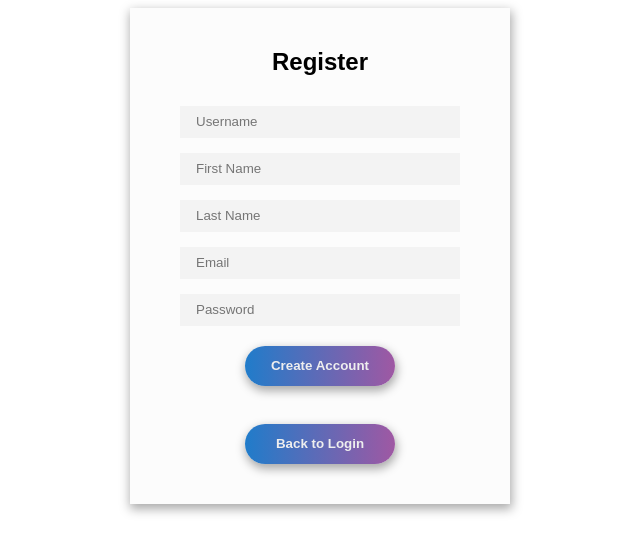
After one commit to bryanhennes/BCS350Capstone, a PHP site: page /register.php in a window 1280 px wide. The commit adds this page. Shown: the top 553 px of the page, without its empty margins (320-960 px from the left). Run offline with PHP 8.4, Linux system fonts and the light colour scheme.

Commit message:
added register

```diff
--- /dev/null
+++ b/register.php
@@ -0,0 +1,196 @@
+<?php
+error_reporting(E_ALL);
+ini_set('display_errors', 1);
+//retrieve mysql login data
+
+
+
+//add data to database
+function addUser($userName, $firstName, $lastName, $email, $date, $password){
+    require_once 'login.php';
+
+//create connection
+    $conn = new mysqli($hn, $un, $pw, $db);
+    //check connection
+    if($conn->connect_error){
+        die("Fatal Error");
+
+    }
+
+    echo $password;
+    if($stmt = $conn->prepare("INSERT INTO Users (username, firstname, lastname, email, joindate, passwd) VALUES (?, ?, ?, ?, ?, ?)")){
+        $stmt->bind_param('ssssss', $userName, $firstName, $lastName, $email, $date, $password);
+        $stmt->execute();
+        $result = $stmt->get_result();
+        echo 'User added!';
+    }
+    else {
+        $error = $conn->errno . ' ' . $conn->error;
+        echo $error; // 1054 Unknown column 'foo' in 'field list'
+        echo 'User not added!';
+    }
+
+
+    //$conn->close();
+}
+
+
+
+?>
+
+<!DOCTYPE html>
+<!--[if lt IE 7]>      <html class="no-js lt-ie9 lt-ie8 lt-ie7"> <![endif]-->
+<!--[if IE 7]>         <html class="no-js lt-ie9 lt-ie8"> <![endif]-->
+<!--[if IE 8]>         <html class="no-js lt-ie9"> <![endif]-->
+<!--[if gt IE 8]>      <html class="no-js"> <!--<![endif]-->
+<html>
+<style>
+
+#feedback-form {
+  width: 280px;
+  margin: 0 auto;
+  background-color: #fcfcfc;
+  padding: 20px 50px 40px;
+  box-shadow: 1px 4px 10px 1px #aaa;
+  font-family: sans-serif;
+}
+
+#feedback-form * {
+    box-sizing: border-box;
+}
+
+#feedback-form h2{
+  text-align: center;
+  margin-bottom: 30px;
+}
+
+#feedback-form input {
+  margin-bottom: 15px;
+}
+
+#feedback-form input[type=text] {
+  display: block;
+  height: 32px;
+  padding: 6px 16px;
+  width: 100%;
+  border: none;
+  background-color: #f3f3f3;
+}
+
+#feedback-form label {
+  color: #777;
+  font-size: 0.8em;
+}
+
+#feedback-form input[type=checkbox] {
+  float: left;
+}
+
+#feedback-form input:not(:checked) + #feedback-phone {
+  height: 0;
+  padding-top: 0;
+  padding-bottom: 0;
+}
+
+#feedback-form #feedback-phone {
+  transition: .3s;
+}
+
+#feedback-form input[type=submit] {
+  display: block;
+  margin: 20px auto 0;
+  width: 150px;
+  height: 40px;
+  border-radius: 25px;
+  border: none;
+  color: #eee;
+  font-weight: 700;
+  box-shadow: 1px 4px 10px 1px #aaa;
+  cursor: pointer;
+
+  background: #207cca; /* Old browsers */
+  background: -moz-linear-gradient(left, #207cca 0%, #9f58a3 100%); /* FF3.6-15 */
+  background: -webkit-linear-gradient(left, #207cca 0%,#9f58a3 100%); /* Chrome10-25,Safari5.1-6 */
+  background: linear-gradient(to right, #207cca 0%,#9f58a3 100%); /* W3C, IE10+, FF16+, Chrome26+, Opera12+, Safari7+ */
+  filter: progid:DXImageTransform.Microsoft.gradient( startColorstr='#207cca', endColorstr='#9f58a3',GradientType=1 ); /* IE6-9 */
+}
+
+#feedback-form input[type=button] {
+  display: block;
+  margin: 20px auto 0;
+  width: 150px;
+  height: 40px;
+  border-radius: 25px;
+  border: none;
+  color: #eee;
+  font-weight: 700;
+  box-shadow: 1px 4px 10px 1px #aaa;
+  cursor: pointer;
+
+  background: #207cca; /* Old browsers */
+  background: -moz-linear-gradient(left, #207cca 0%, #9f58a3 100%); /* FF3.6-15 */
+  background: -webkit-linear-gradient(left, #207cca 0%,#9f58a3 100%); /* Chrome10-25,Safari5.1-6 */
+  background: linear-gradient(to right, #207cca 0%,#9f58a3 100%); /* W3C, IE10+, FF16+, Chrome26+, Opera12+, Safari7+ */
+  filter: progid:DXImageTransform.Microsoft.gradient( startColorstr='#207cca', endColorstr='#9f58a3',GradientType=1 ); /* IE6-9 */
+}
+
+
+
+
+</style>
+    <head>
+        <meta charset="utf-8">
+        <meta http-equiv="X-UA-Compatible" content="IE=edge">
+        <title></title>
+        <meta name="description" content="">
+        <meta name="viewport" content="width=device-width, initial-scale=1">
+        <link rel="stylesheet" href="">
+    </head>
+    <body>
+        <!--[if lt IE 7]>
+            <p class="browsehappy">You are using an <strong>outdated</strong> browser. Please <a href="#">upgrade your browser</a> to improve your experience.</p>
+        <![endif]-->
+        <!--<div class="form">
+        <form method="post">
+           Game Name: <input type="text" id="name" name="gamename" required /><br>
+           Publisher: <input type="text" name="publisher" required /><br>
+            Developer: <input type="text" name="developer" required /><br>
+            Release Date: <input type="text" name="releasedate" required /><br>
+            <input type="submit" value="Add Game" name="addGameBtn"/><br>
+
+
+        </form>-->
+        <div id="feedback-form">
+  <h2 class="header">Register</h2>
+  <div>
+    <form method="post">
+      <input type="text" name="username" placeholder="Username" required></input>
+      <input type="text" name="firstname" placeholder="First Name" required></input>
+      <input type="text" name="lastname" placeholder="Last Name" required></input>
+      <input type="text" name="email" placeholder="Email" required></input>
+      <input type="text" name="password" placeholder="Password" required></input>
+      <input type="submit" value="Create Account" id="registerBtn" name="registerBtn"/><br>
+    </form>
+  </div>
+  <input type="button" onclick="location.href='loginMain.php';" value="Back to Login" />
+</div>
+
+
+        <?php
+        if(isset($_POST['registerBtn'])){
+            $un = $_POST['username'];
+            $fn = $_POST['firstname'];
+            $ln = $_POST['lastname'];
+            $em = $_POST['email'];
+            $hashedPw = password_hash($_POST['password'], PASSWORD_DEFAULT); //hash password
+            $joinDate = date("Y/m/d");
+            addUser($un, $fn, $ln, $em, $joinDate, $hashedPw);
+        }
+
+
+
+
+        ?>
+        <script src="" async defer></script>
+    </body>
+</html>
--- a/setupDB.php
+++ b/setupDB.php
@@ -22,7 +22,7 @@ $users_table = "CREATE TABLE IF NOT EXISTS Users  (
     lastname VARCHAR(30) NOT NULL,
     email VARCHAR(50) NOT NULL,
     joindate DATE NOT NULL,
-    passwd VARCHAR(50) NOT NULL
+    passwd VARCHAR(80) NOT NULL
     )";
 
 $result_users = $conn->query($users_table);
```
Also changed, not shown: loginMain.php (+36 -4 lines).
